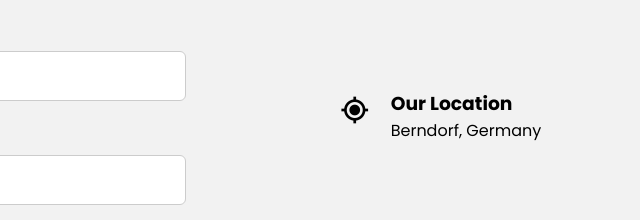
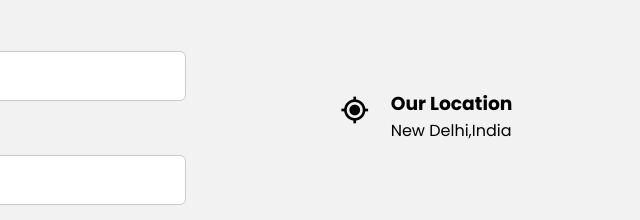
Before and after one commit to arjunbisht471/coffee-responsive, a plain HTML site: page index.html in a window 1280 px wide. Shown: the part 4724-4944 px from the top of the page, 640-1280 px from the left. Drawn offline with nearby package versions, Linux system fonts and the light colour scheme.

Commit message:
Update index.html

```diff
--- a/index.html
+++ b/index.html
@@ -267,7 +267,8 @@
               <i class="bx bx-current-location"></i>
               <div class="contact_details">
                 <h3>Our Location</h3>
-                <p>Berndorf, Germany</p>
+                <p>New Delhi,India</p>
+
               </div>
             </div>
             <div class="contact_items">
```
